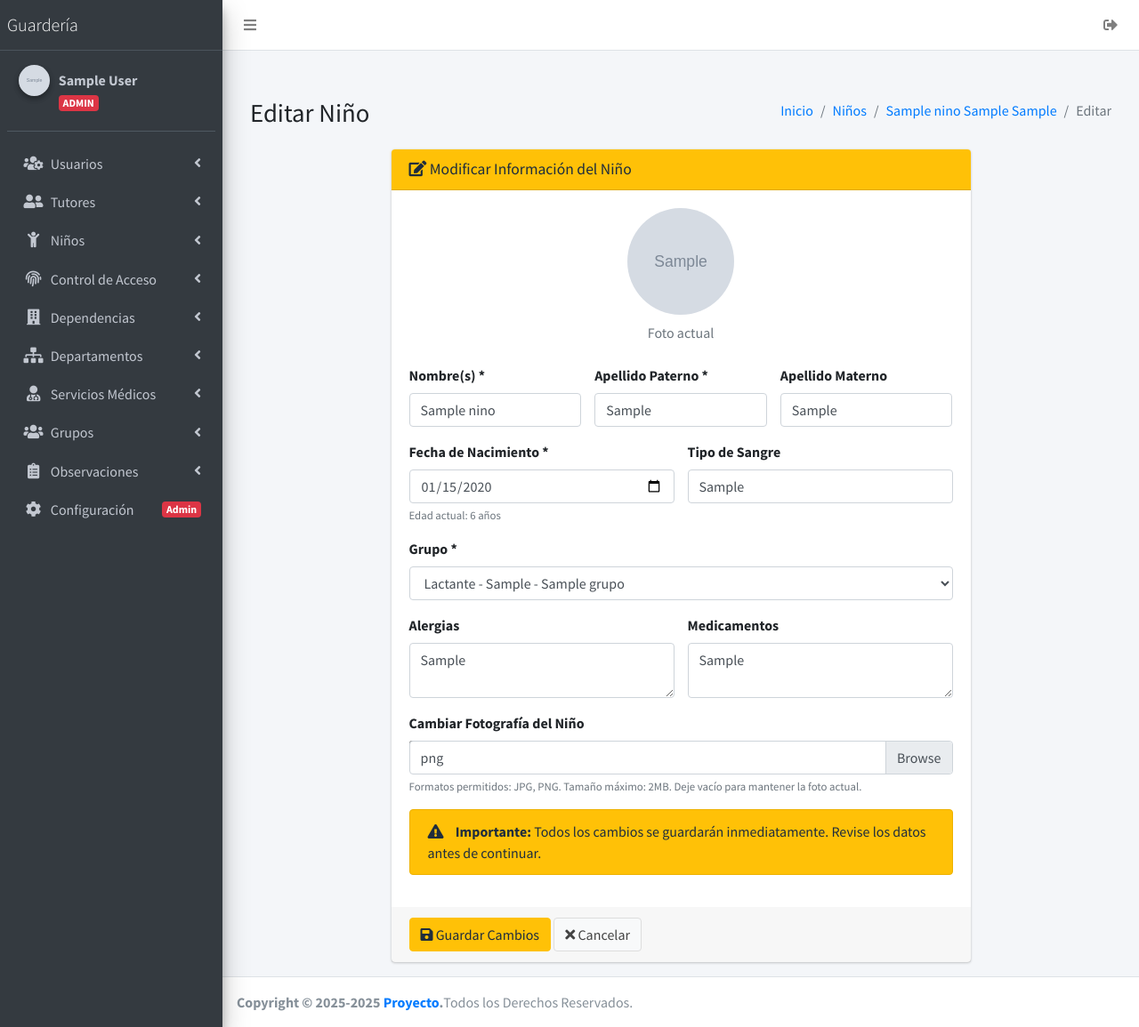
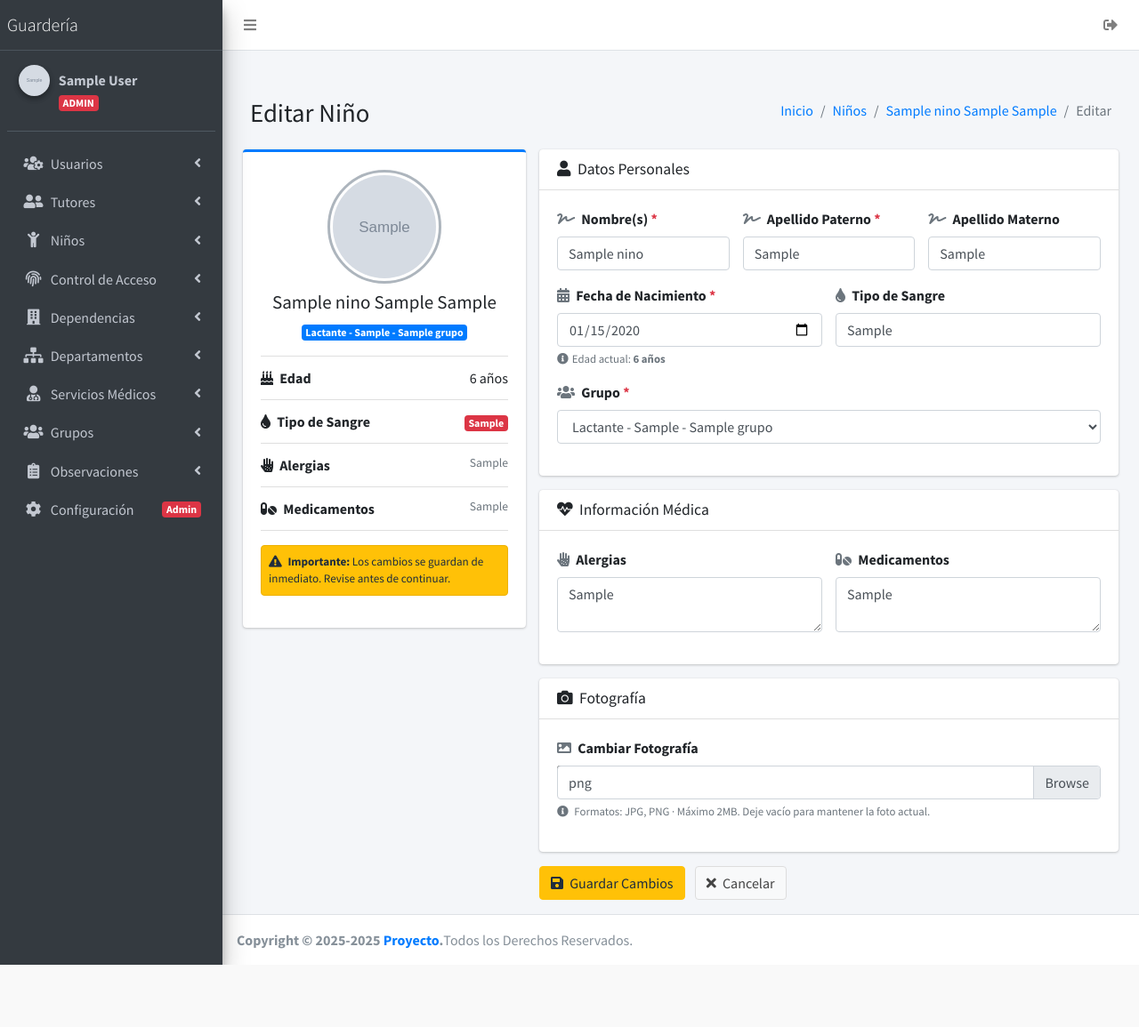
Before and after one commit to NASA312/proyecto, a Django app: page /guarderia/ninos/1/editar/ in a window 1280 px wide. Shown: the whole page at 89% size. After the commit the page ends 1085 px from the top, so only its background shows below. Run offline with Django 5.2, Linux system fonts and the light colour scheme; a user stored in the database is signed in; tables that the repository leaves empty hold one stand-in row (values such as "Sample post"); grey boxes marked "Sample" are stand-in pictures; some libraries are stand-ins or nearby versions.

Commit message:
feat: mejorar UI editar_nino y fix layout verificar_huella según sesión activa

```diff
--- a/src/guarderia/templates/guarderia/ninos/editar.html
+++ b/src/guarderia/templates/guarderia/ninos/editar.html
@@ -12,7 +12,7 @@
       </div>
       <div class="col-sm-6">
         <ol class="breadcrumb float-sm-right">
-          <li class="breadcrumb-item"><a href="/">Inicio</a></li>
+          <li class="breadcrumb-item"><a href="{% url 'guarderia:dashboard' %}">Inicio</a></li>
           <li class="breadcrumb-item"><a href="{% url 'guarderia:lista_ninos' %}">Niños</a></li>
           <li class="breadcrumb-item"><a href="{% url 'guarderia:detalle_nino' nino.id %}">{{ nino.nombre_completo }}</a></li>
           <li class="breadcrumb-item active">Editar</li>
@@ -24,9 +24,7 @@
 
 <section class="content">
   <div class="container-fluid">
-    <div class="row">
-      <div class="col-md-8 offset-md-2">
-        <!-- Mostrar mensajes de Django -->
+
     {% if messages %}
       {% for message in messages %}
         <div class="alert alert-{{ message.tags }} alert-dismissible fade show" role="alert">
@@ -38,26 +36,90 @@
       {% endfor %}
     {% endif %}
 
-        <div class="card card-warning">
-          <div class="card-header">
-            <h3 class="card-title"><i class="fas fa-edit"></i> Modificar Información del Niño</h3>
-          </div>
     <form method="post" enctype="multipart/form-data" id="formEditarNino">
       {% csrf_token %}
-            <div class="card-body">
-              <!-- Vista Previa de Foto Actual -->
+      <div class="row">
+
+        <!-- ── Columna Izquierda: Foto + Info Actual ── -->
+        <div class="col-md-4">
+          <div class="card card-primary card-outline">
+            <div class="card-body box-profile">
+              <div class="text-center">
                 {% if nino.foto %}
-              <div class="text-center mb-4">
-                <img src="{{ nino.foto.url }}" class="img-circle" style="width: 120px; height: 120px; object-fit: cover;" alt="{{ nino.nombre_completo }}">
-                <p class="text-muted mt-2">Foto actual</p>
+                  <img id="preview-foto"
+                       class="profile-user-img img-fluid img-circle"
+                       src="{{ nino.foto.url }}"
+                       alt="{{ nino.nombre_completo }}"
+                       style="width:128px;height:128px;object-fit:cover;">
+                {% else %}
+                  <div id="preview-foto"
+                       class="profile-user-img img-fluid img-circle bg-secondary d-flex align-items-center justify-content-center mx-auto"
+                       style="width:128px;height:128px;">
+                    <i class="fas fa-child fa-4x text-white"></i>
                   </div>
                 {% endif %}
+              </div>
 
-              <!-- Información Personal -->
+              <h3 class="profile-username text-center mt-2">{{ nino.nombre_completo }}</h3>
+
+              <p class="text-muted text-center">
+                {% if nino.grupo %}
+                  <span class="badge badge-primary">{{ nino.grupo }}</span>
+                {% else %}
+                  <span class="badge badge-secondary">Sin grupo</span>
+                {% endif %}
+              </p>
+
+              <ul class="list-group list-group-unbordered mb-3">
+                <li class="list-group-item">
+                  <b><i class="fas fa-birthday-cake mr-1"></i> Edad</b>
+                  <span class="float-right">{{ nino.edad }} años</span>
+                </li>
+                <li class="list-group-item">
+                  <b><i class="fas fa-tint mr-1"></i> Tipo de Sangre</b>
+                  <span class="float-right">
+                    {% if nino.tipo_sangre %}
+                      <span class="badge badge-danger">{{ nino.tipo_sangre }}</span>
+                    {% else %}
+                      <span class="text-muted">—</span>
+                    {% endif %}
+                  </span>
+                </li>
+                <li class="list-group-item">
+                  <b><i class="fas fa-allergies mr-1"></i> Alergias</b>
+                  <span class="float-right text-muted" style="max-width:140px;text-align:right;font-size:.85rem;">
+                    {{ nino.alergias|default:"Ninguna"|truncatechars:30 }}
+                  </span>
+                </li>
+                <li class="list-group-item">
+                  <b><i class="fas fa-pills mr-1"></i> Medicamentos</b>
+                  <span class="float-right text-muted" style="max-width:140px;text-align:right;font-size:.85rem;">
+                    {{ nino.medicamentos|default:"Ninguno"|truncatechars:30 }}
+                  </span>
+                </li>
+              </ul>
+
+              <div class="alert alert-warning p-2" style="font-size:.82rem;">
+                <i class="fas fa-exclamation-triangle mr-1"></i>
+                <strong>Importante:</strong> Los cambios se guardan de inmediato. Revise antes de continuar.
+              </div>
+            </div>
+          </div>
+        </div>
+
+        <!-- ── Columna Derecha: Formulario por secciones ── -->
+        <div class="col-md-8">
+
+          <!-- Datos Personales -->
+          <div class="card">
+            <div class="card-header">
+              <h3 class="card-title"><i class="fas fa-user mr-1"></i> Datos Personales</h3>
+            </div>
+            <div class="card-body">
               <div class="row">
                 <div class="col-md-4">
                   <div class="form-group">
-                    <label>Nombre(s) *</label>
+                    <label><i class="fas fa-signature mr-1 text-muted"></i> Nombre(s) <span class="text-danger">*</span></label>
                     {{ form.nombre }}
                     <span class="text-danger error-nombre"></span>
                     {% if form.nombre.errors %}
@@ -67,7 +129,7 @@
                 </div>
                 <div class="col-md-4">
                   <div class="form-group">
-                    <label>Apellido Paterno *</label>
+                    <label><i class="fas fa-signature mr-1 text-muted"></i> Apellido Paterno <span class="text-danger">*</span></label>
                     {{ form.apellido_paterno }}
                     <span class="text-danger error-apellido_paterno"></span>
                     {% if form.apellido_paterno.errors %}
@@ -77,101 +139,112 @@
                 </div>
                 <div class="col-md-4">
                   <div class="form-group">
-                    <label>Apellido Materno</label>
+                    <label><i class="fas fa-signature mr-1 text-muted"></i> Apellido Materno</label>
                     {{ form.apellido_materno }}
                     <span class="text-danger error-apellido_materno"></span>
                   </div>
                 </div>
               </div>
-
-              <!-- Fecha de Nacimiento y Tipo de Sangre -->
               <div class="row">
                 <div class="col-md-6">
                   <div class="form-group">
-                    <label>Fecha de Nacimiento *</label>
+                    <label><i class="fas fa-calendar-alt mr-1 text-muted"></i> Fecha de Nacimiento <span class="text-danger">*</span></label>
                     {{ form.fecha_nacimiento }}
                     <span class="text-danger error-fecha_nacimiento"></span>
                     {% if form.fecha_nacimiento.errors %}
                       <span class="text-danger">{{ form.fecha_nacimiento.errors.0 }}</span>
                     {% endif %}
-                    <small class="form-text text-muted">Edad actual: {{ nino.edad }} años</small>
+                    <small class="form-text text-muted"><i class="fas fa-info-circle mr-1"></i>Edad actual: <strong>{{ nino.edad }} años</strong></small>
                   </div>
                 </div>
                 <div class="col-md-6">
                   <div class="form-group">
-                    <label>Tipo de Sangre</label>
+                    <label><i class="fas fa-tint mr-1 text-muted"></i> Tipo de Sangre</label>
                     {{ form.tipo_sangre }}
                     <span class="text-danger error-tipo_sangre"></span>
                   </div>
                 </div>
               </div>
-
-              <!-- Grupo -->
+              <div class="row">
+                <div class="col-md-12">
                   <div class="form-group">
-                <label>Grupo *</label>
+                    <label><i class="fas fa-users mr-1 text-muted"></i> Grupo <span class="text-danger">*</span></label>
                     {{ form.grupo }}
                     <span class="text-danger error-grupo"></span>
                     {% if form.grupo.errors %}
                       <span class="text-danger">{{ form.grupo.errors.0 }}</span>
                     {% endif %}
                   </div>
+                </div>
+              </div>
+            </div>
+          </div>
 
           <!-- Información Médica -->
+          <div class="card">
+            <div class="card-header">
+              <h3 class="card-title"><i class="fas fa-heartbeat mr-1"></i> Información Médica</h3>
+            </div>
+            <div class="card-body">
               <div class="row">
                 <div class="col-md-6">
                   <div class="form-group">
-                    <label>Alergias</label>
+                    <label><i class="fas fa-allergies mr-1 text-muted"></i> Alergias</label>
                     {{ form.alergias }}
                     <span class="text-danger error-alergias"></span>
                   </div>
                 </div>
                 <div class="col-md-6">
                   <div class="form-group">
-                    <label>Medicamentos</label>
+                    <label><i class="fas fa-pills mr-1 text-muted"></i> Medicamentos</label>
                     {{ form.medicamentos }}
                     <span class="text-danger error-medicamentos"></span>
                   </div>
                 </div>
               </div>
+            </div>
+          </div>
 
-              <!-- Foto -->
+          <!-- Fotografía -->
+          <div class="card">
+            <div class="card-header">
+              <h3 class="card-title"><i class="fas fa-camera mr-1"></i> Fotografía</h3>
+            </div>
+            <div class="card-body">
               <div class="form-group">
-                <label>Cambiar Fotografía del Niño</label>
+                <label><i class="fas fa-image mr-1 text-muted"></i> Cambiar Fotografía</label>
                 <div class="custom-file">
                   {{ form.foto }}
                   <label class="custom-file-label" for="id_foto">
-                    {% if nino.foto %}
-                      {{ nino.foto.name|slice:"7:" }}
-                    {% else %}
-                      Seleccionar imagen...
-                    {% endif %}
+                    {% if nino.foto %}{{ nino.foto.name|slice:"7:" }}{% else %}Seleccionar imagen...{% endif %}
                   </label>
                 </div>
                 <span class="text-danger error-foto"></span>
                 <small class="form-text text-muted">
-                  Formatos permitidos: JPG, PNG. Tamaño máximo: 2MB.
-                  {% if nino.foto %}Deje vacío para mantener la foto actual.{% endif %}
+                  <i class="fas fa-info-circle mr-1"></i>
+                  Formatos: JPG, PNG · Máximo 2MB.
+                  {% if nino.foto %} Deje vacío para mantener la foto actual.{% endif %}
                 </small>
               </div>
-
-              <div class="alert alert-warning">
-                <i class="icon fas fa-exclamation-triangle"></i>
-                <strong>Importante:</strong> Todos los cambios se guardarán inmediatamente. Revise los datos antes de continuar.
             </div>
           </div>
 
-            <div class="card-footer">
+          <!-- Botones -->
+          <div class="row mb-3">
+            <div class="col-12">
               <button type="submit" class="btn btn-warning" id="btnGuardar">
-                <i class="fas fa-save"></i> Guardar Cambios
+                <i class="fas fa-save mr-1"></i> Guardar Cambios
               </button>
-              <a href="{% url 'guarderia:detalle_nino' nino.id %}" class="btn btn-default">
-                <i class="fas fa-times"></i> Cancelar
+              <a href="{% url 'guarderia:detalle_nino' nino.id %}" class="btn btn-default ml-2">
+                <i class="fas fa-times mr-1"></i> Cancelar
               </a>
             </div>
+          </div>
+
+        </div><!-- /col-md-8 -->
+      </div><!-- /row -->
     </form>
-        </div>
-      </div>
-    </div>
+
   </div>
 </section>
 {% endblock %}
@@ -179,13 +252,33 @@
 {% block extra_js %}
 <script>
 $(document).ready(function() {
-  // Actualizar label del input file
+  // Actualizar label del input file + preview en tiempo real
   $('.custom-file-input').on('change', function() {
     let fileName = $(this).val().split('\\').pop();
     $(this).next('.custom-file-label').addClass("selected").html(fileName);
+
+    // Preview de la nueva foto en la columna izquierda
+    let reader = new FileReader();
+    reader.onload = function(e) {
+      let preview = $('#preview-foto');
+      if (preview.is('img')) {
+        preview.attr('src', e.target.result);
+      } else {
+        // Reemplazar el div placeholder por una img
+        preview.replaceWith(
+          $('<img>').attr({
+            id: 'preview-foto',
+            src: e.target.result,
+            alt: 'Preview'
+          }).addClass('profile-user-img img-fluid img-circle')
+           .css({ width:'128px', height:'128px', 'object-fit':'cover' })
+        );
+      }
+    };
+    reader.readAsDataURL(this.files[0]);
   });
 
-  // Limpiar errores anteriores al enviar
+  // Limpiar errores al enviar
   $('#formEditarNino').on('submit', function() {
     $('.text-danger[class^="error-"]').text('');
     $('.form-control').removeClass('is-invalid');
@@ -196,7 +289,6 @@ $(document).ready(function() {
     if (settings.url && settings.url.includes('editar')) {
       try {
         const response = JSON.parse(xhr.responseText);
-
         if (response.success && response.redirect_url) {
           Swal.fire({
             icon: 'success',
@@ -204,15 +296,12 @@ $(document).ready(function() {
             text: response.message,
             timer: 2000,
             showConfirmButton: false
-          }).then(() => {
-            window.location.href = response.redirect_url;
-          });
+          }).then(() => { window.location.href = response.redirect_url; });
         } else if (!response.success && response.errors) {
           for (let field in response.errors) {
             $(`.error-${field}`).text(response.errors[field].join(', '));
             $(`#id_${field}`).addClass('is-invalid');
           }
-
           Swal.fire({
             icon: 'error',
             title: 'Error en el formulario',
@@ -226,7 +315,7 @@ $(document).ready(function() {
     }
   });
 
-  // Si hay errores de Django en el template
+  // Errores de Django en el template
   {% if form.errors %}
     let errores = [];
     {% for field, errors in form.errors.items %}
@@ -234,7 +323,6 @@ $(document).ready(function() {
         errores.push("{{ field }}: {{ error }}");
       {% endfor %}
     {% endfor %}
-
     if (errores.length > 0) {
       Swal.fire({
         icon: 'error',
```
Also changed, not shown: src/guarderia/templates/guarderia/verificar_huella.html (+27 -55 lines), src/templates/base_kiosk.html (+19 -52 lines). Lines whose indentation alone changed are shown as unchanged.
